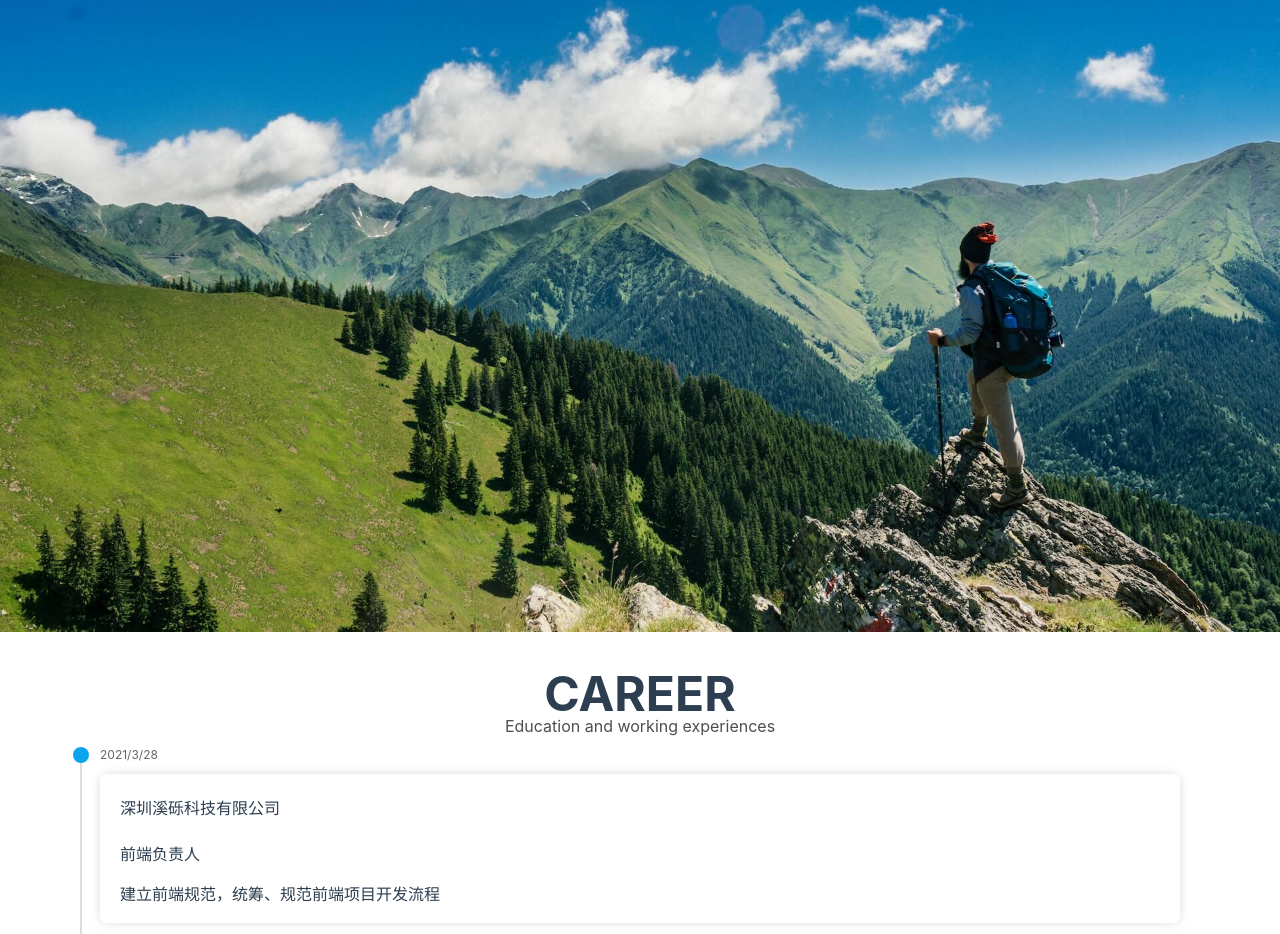
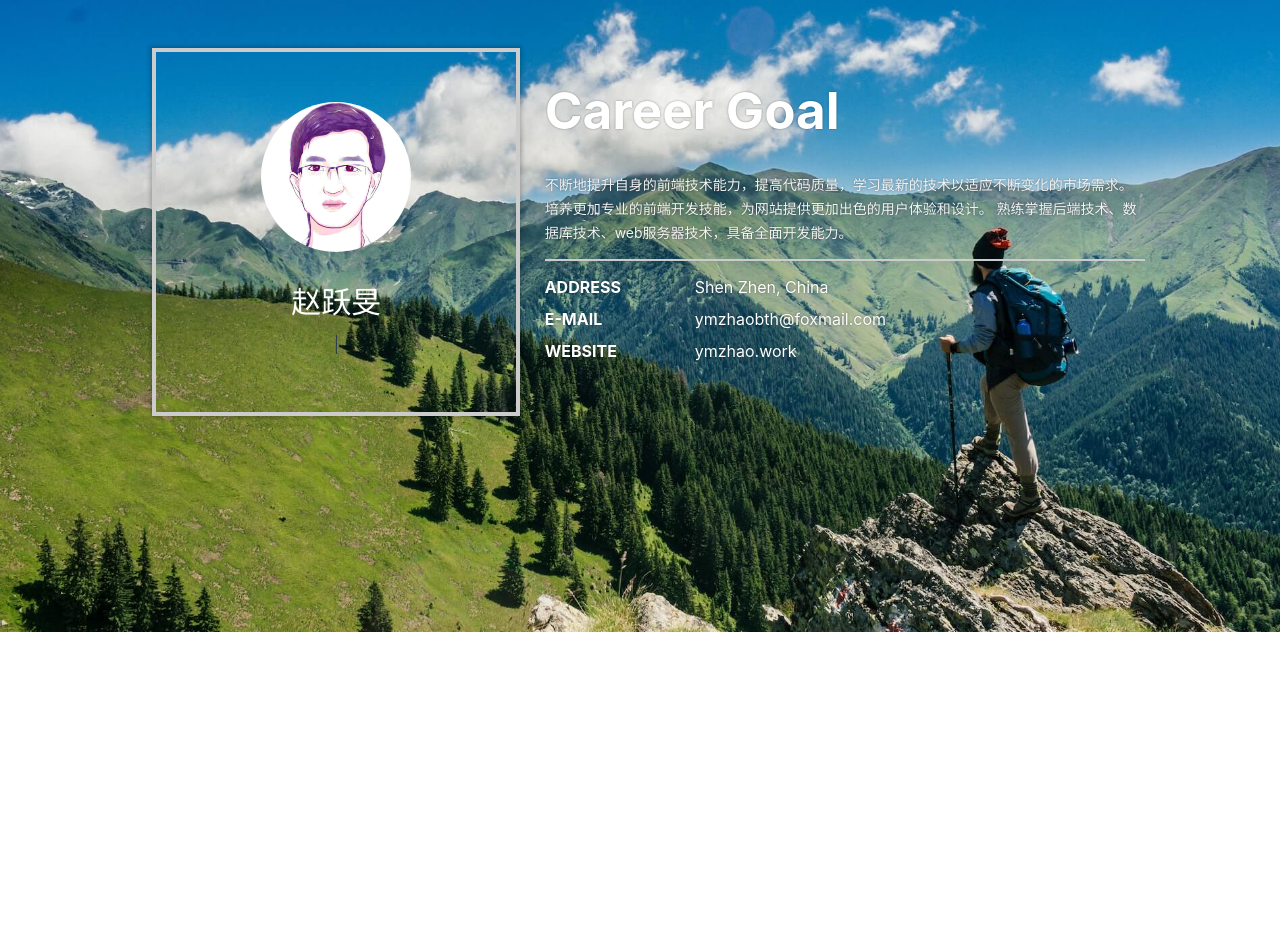
Before and after one commit to zymbth/personal-webpage, a Vue app: page /about in a window 1280 px wide. Shown: the part 168-1102 px from the top of the page. After the commit the page ends 800 px from the top, so only its background shows below. Built offline with nearby package versions, Linux system fonts and the light colour scheme; no server answers.

Commit message:
更新about页封面内容及样式，履历内容更新

```diff
--- /dev/null
+++ b/src/components/typed-career.vue
@@ -0,0 +1,18 @@
+<script setup>
+import { onMounted } from 'vue'
+import Typed from 'typed.js'
+
+onMounted(() => {
+  new Typed('.intro-typed', {
+    strings: ['前端开发工程师', 'Java开发工程师', '全栈开发工程师'],
+    typeSpeed: 100,
+    backSpeed: 60,
+    loop: true
+  })
+})
+
+</script>
+
+<template>
+  <span class="intro-typed"></span>
+</template>
--- a/src/views/about/index.vue
+++ b/src/views/about/index.vue
@@ -2,6 +2,7 @@
 import { ref, reactive, onMounted } from 'vue';
 import { getObjectByTmpl } from '@/utils/common-methods'
 import ObserverWrap from './comp/observer-wrap.vue'
+import TypedCareer from '@/components/typed-career.vue'
 import axios from 'axios'
 
 onMounted(() => {
@@ -23,7 +24,6 @@ const fetchYiYan = () => {
   axios.get('https://v1.hitokoto.cn?c=d&c=i&c=k').then(res => {
     Object.assign(yiyan, getObjectByTmpl(tmpl, res.data ?? {}))
   }).finally(_ => {
-    console.log('finished')
     loading.value = false
   })
 }
@@ -33,7 +33,9 @@ const careers = [{
   title: '深圳溪砾科技有限公司',
   posi: '前端负责人',
   contents: [
-    '建立前端规范，统筹、规范前端项目开发流程'
+    '灵活选用前端技术支持公司医学检测出报、办公ERP系统、AI辅助药物研发等核心业务。',
+    '建立前端规范，统筹、规范前端项目开发流程。',
+    '与怀揣梦想、奋勇追求理想的领导与同事们共事、共同进步！'
   ]
 },{
   time: '2019/7/13',
@@ -41,36 +43,67 @@ const careers = [{
   posi: '前端工程师',
   contents: [
     '领导的信任让我意识到对工作的责任感的必要性。',
-    '和谐的工作氛围让我得以投入工作，同事间的良好关系也给工作增添了很多趣味。'
+    '和谐的工作氛围让我得以投入工作，同事间的良好关系也给工作增添了很多趣味。',
+    '先后进行了安卓/iOS APP混合开发、vue2 & element-ui前端项目开发、java & mybatis-plus微服务开发。充实并积累了前后端、数据库与web服务器技术经验，树立全栈开发的目标。'
   ]
 },{
   time: "2018/8/1",
   title: "深圳创新与设计研究院",
   posi: "开发实习生",
   contents: [
-    "同事的指引、主任的指导让初我初入职时的彷徨很快消散。",
-    "完整参与了一个前后端分离项目，贡献了前端40%、后端70%的代码。感恩此次实习，让我对前端有了充分的了解与兴趣。"
+    "同事的指引、主任的指导让初入职的彷徨很快消散。",
+    "完整参与了一个前后端分离项目，贡献了前端40%、后端70%的代码。感恩此次实习，让我对前后端都有了充分的了解。"
   ]
 },{
   time: "2015/9/1",
   title: "瑞典布莱津理工大学",
   posi: "研究生",
   contents: [
-    "异国他乡求学，既喜悦于不同思想的碰撞，又思念祖国家乡。",
-    "浓厚的学术氛围、理论与实践并行的教学理念让我受益良多。"
+    '浓厚活跃的学术氛围下，与来自世界各地的同学一起学习，不断的思维碰撞激发了我不断前进。理论与实践的教学方式让我体会到知识的真正意义。'
   ]
 },{
   time: "2011/9/1",
   title: "北京科技大学",
   posi: "本科生",
   contents: [
-    "青葱少年离开家乡，进入千里之外的北科大。度过四年颇为彷徨的时光，“求实鼎新”的校训将永远铭记。"
+    "青葱少年离开家乡，进入千里之外的北科大。度过四年彷徨又充实的大学时光，在这里，接触各种新的知识，并拓宽自己的视野，结交了许多新朋友，让我有机会去做自己想做的事情。母校“求实鼎新”的校训将永远铭记。"
   ]
 }]
 </script>
 <template>
-  <div>
+  <div class="no-scroll-bar">
+    <div class="wrap-inner">
       <div class="cover">
+        <!-- Brief Self-Intro -->
+        <div class="intro">
+          <div class="avatar">
+            <img src="/icon.jpg"/>
+            <span class="my-name">赵跃旻</span>
+            <TypedCareer />
+          </div>
+          <div class="infos">
+            <h1>Career Goal</h1>
+            <p class="career-goal">
+              不断地提升自身的前端技术能力，提高代码质量，学习最新的技术以适应不断变化的市场需求。
+              培养更加专业的前端开发技能，为网站提供更加出色的用户体验和设计。
+              熟练掌握后端技术、数据库技术、web服务器技术，具备全面开发能力。
+            </p>
+            <div class="division"></div>
+            <div class="info">
+              <label>ADDRESS</label>
+              <span>Shen Zhen, China</span>
+            </div>
+            <div class="info">
+              <label>E-MAIL</label>
+              <span>ymzhaobth@foxmail.com</span>
+            </div>
+            <div class="info">
+              <label>WEBSITE</label>
+              <span>ymzhao.work</span>
+            </div>
+          </div>
+        </div>
+        <!-- Yi Yan -->
         <div class="yiyan" v-show="yiyan.hitokoto">
           <span class="yiyan-content">{{ yiyan.hitokoto }}</span>
           <span v-show="yiyan.from_who" class="yiyan-author">———— {{ yiyan.from_who }}</span>
@@ -78,8 +111,7 @@ const careers = [{
             class="icon"
             viewBox="0 0 1024 1024"
             xmlns="http://www.w3.org/2000/svg"
-          width="20"
-          height="20"
+            width="20" height="20"
             @click="fetchYiYan()"
           >
             <path fill="currentColor" d="M710.4 249.6l76.8-76.8c2.133-2.133 4.267-4.267 6.4-2.133 2.133 0 2.133 4.266 2.133 6.4v204.8c0 4.266-2.133 8.533-4.266 10.666s-6.4 4.267-10.667 4.267H576c-4.267 0-6.4 0-6.4-2.133s0-4.267 2.133-6.4l76.8-76.8C605.867 283.733 561.067 268.8 512 268.8c-44.8 0-85.333 10.667-121.6 32s-66.133 51.2-87.467 87.467-32 78.933-32 121.6H185.6c0-44.8 8.533-87.467 25.6-128 17.067-40.534 40.533-74.667 70.4-104.534s64-53.333 104.533-70.4c40.534-17.066 83.2-25.6 128-25.6 70.4 2.134 136.534 25.6 196.267 68.267zM755.2 512h85.333c0 44.8-8.533 87.467-25.6 128-17.066 40.533-40.533 74.667-70.4 104.533-29.866 29.867-64 53.334-104.533 70.4-40.533 17.067-83.2 25.6-128 25.6-72.533 0-138.667-21.333-198.4-66.133l-76.8 76.8c-2.133 2.133-4.267 4.267-6.4 2.133-2.133 0-2.133-4.266-2.133-6.4v-204.8c0-4.266 2.133-8.533 4.266-10.666 2.134-2.134 6.4-4.267 10.667-4.267H448c4.267 0 6.4 0 6.4 2.133s0 4.267-2.133 6.4L377.6 710.4c42.667 29.867 87.467 42.667 136.533 42.667 44.8 0 85.334-10.667 121.6-32 38.4-21.334 66.134-51.2 87.467-87.467s32-76.8 32-121.6z"/>
@@ -94,15 +126,86 @@ const careers = [{
         </div>
       </div>
     </div>
+  </div>
 </template>
 <style lang="scss" scoped>
+.no-scroll-bar {
+  overflow: hidden;
+  width: 100vw;
+  height: 100vh;
+  .wrap-inner {
+    width: calc(100vw + 17px);
+    height: 100%;
+    overflow-y: scroll;
+  }
+}
 .cover {
   height: clamp(400px, 100vh, 1000px);
   background-image: url(../../assets/img/climbing-bg.jpg);
   background-size: cover;
-  background-position: 0% 0%;
+  background-position: 50% 0%;
   position: relative;
 
+}
+.intro {
+  display: flex;
+  justify-content: space-evenly;
+  flex-wrap: wrap;
+  align-content: center;
+  height: 80vh;
+  padding: 10vh 10vw;
+}
+.avatar {
+  width: 360px;
+  height: 360px;
+  text-align: center;
+  border: 4px solid #ccc;
+  box-shadow: 0 0 4px 2px #00000033;
+
+  >img {
+    display: block;
+    margin: 50px auto 20px;
+    width: 150px;
+    border-radius: 50%;
+  }
+  .my-name {
+    font-size: 30px;
+    color: #fff;
+    line-height: 2em;
+    display: block;
+  }
+  &:deep .intro-typed {
+    color:rgb(255, 187, 0);
+  }
+}
+.infos {
+  width: 600px;
+  color: white;
+  text-shadow: 0px 0px 2px #00000066;
+  .career-goal {
+    color: #f4f4f4;
+    font-size: 14px;
+  }
+  .division {
+    width: 100%;
+    height: 2px;
+    background-color: #ccc;
+    margin: 10px 0;
+  }
+  .info {
+    font-size: 16px;
+    line-height: 2em;
+    >label {
+      font-weight: bold;
+      display: inline-block;
+      width: 150px;
+    }
+    >span {
+      display: inline-block;
+      width: calc(100% - 150px);
+    }
+  }
+}
 .yiyan {
   position: absolute;
   bottom: 20px;
@@ -136,17 +239,20 @@ const careers = [{
     display: block;
   }
 }
-}
 .about-container {
   width: 100%;
+  padding: 50px 80px;
   box-sizing: border-box;
   overflow-x: hidden;
 }
-@media screen and (max-width:767px) {
+.time-line-wrap:deep .career-block:last-child .time-line {display:none}
+
+@media screen and (max-width:750px) {
+  .cover {
+    min-height: 100vh;
+    height: auto;
+    .intro {height:auto}
+  }
   .about-container {padding: 20px 20px 20px 0;}
 }
-@media screen and (min-width:768px) {
-  .about-container {padding: 50px 80px;}
-}
-.time-line-wrap:deep .career-block:last-child .time-line {display:none}
 </style>
--- a/src/views/cover.vue
+++ b/src/views/cover.vue
@@ -1,20 +1,13 @@
 <script setup>
-import { ref, onMounted } from 'vue'
-import Typed from 'typed.js'
+import { onMounted } from 'vue'
 import { copyToClipBoard } from '@/utils/common-methods.js'
 import AvatarImg from '@/assets/img/p3_1_3.png'
 import FooterComp from '@/components/footer.vue'
+import TypedCareer from '../components/typed-career.vue'
 import { Stars } from '@/utils/stars.js'
 import { imageParticle } from '@/utils/img-particle'
 
 onMounted(() => {
-  new Typed('.intro-typed', {
-    strings: ['前端开发工程师', 'Java开发工程师', '全栈开发工程师'],
-    typeSpeed: 100,
-    backSpeed: 60,
-    loop: true
-  })
-
   Stars.init('stars', 1000)
   imageParticle('avatar', AvatarImg)
 })
@@ -29,7 +22,7 @@ onMounted(() => {
     <div class="cover-content">
       <main>
         <h1>
-          <span class="intro-typed"></span>
+          <TypedCareer />
         </h1>
         <div class="infos">
           <span @click="copyToClipBoard('ymzhaobth@foxmail.com')">ymzhaobth@foxmail.com</span>
```
Lines whose indentation alone changed are shown as unchanged.
